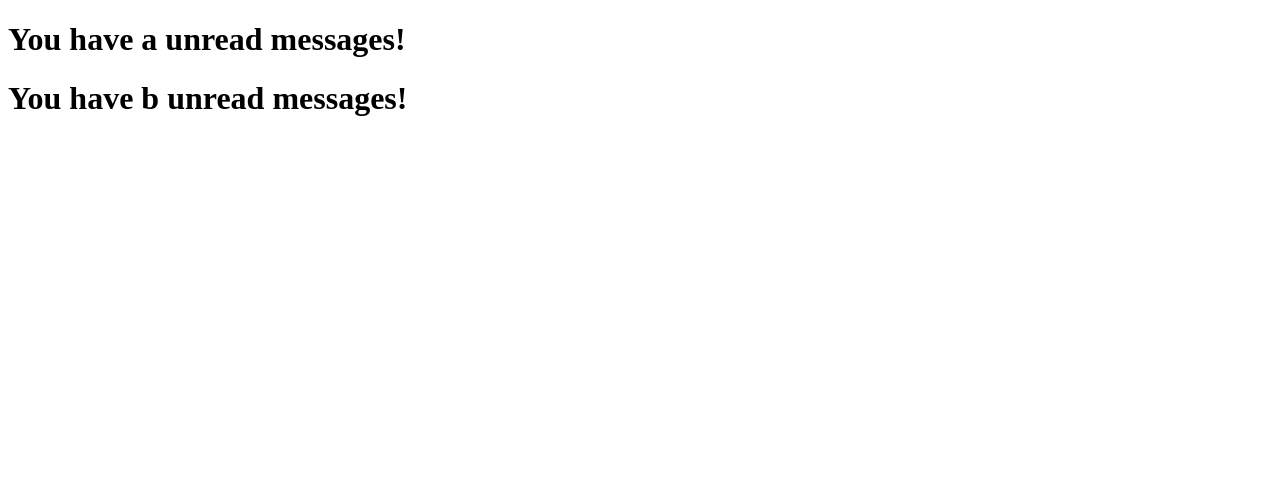
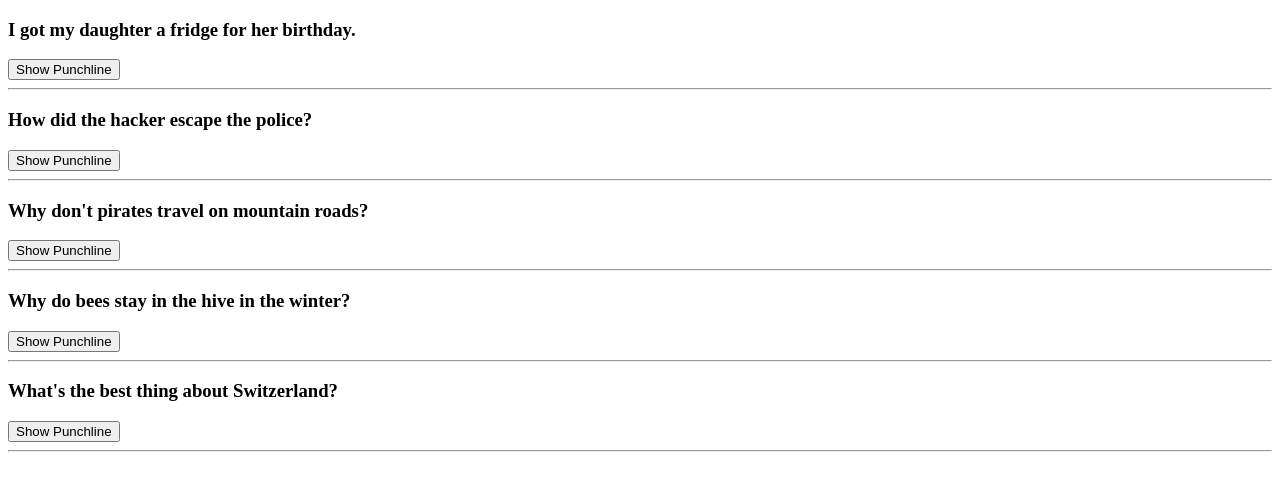
Before and after one commit to MehraDevesh2022/all-from-freeCodeCamp, a React (Create React App) app in the folder react-with-Bobs-ziroll/challange/min-challanges/: page / in a window 1280 px wide. Shown: the top 490 px of the page. Built offline with nearby package versions, Linux system fonts and the light colour scheme.

Commit message:
joke challange : added

```diff
--- a/react-with-Bobs-ziroll/challange/min-challanges/src/App.js
+++ b/react-with-Bobs-ziroll/challange/min-challanges/src/App.js
@@ -9,8 +9,7 @@ import AndOptr from "./component/AndAndOptr";
 function App() {
   // const [squares, setSquares] = React.useState(boxes)
 
-  // joke challange :
-  const [isShown, setIsShwon] = React.useState(false)
+
 
   // const isTogle = (propID)=>{
   //   let newARR  =  squares.map(item =>{
@@ -31,10 +30,7 @@ function App() {
   // }
 
 
-  // Joke1.jsx
-  const isToggle = () => {
-    setIsShwon(prvVal => !prvVal)
-  }
+
 
 
   return (
@@ -56,18 +52,15 @@ function App() {
      ))} */}
 
           {/* Jokes */}
-     {/* {jokesData.map(joke =>(
+     {jokesData.map(joke =>(
       //  console.log(joke);
        <Joke  key = {joke.id}
               myJoke ={joke}
-              IsShown ={isShown}
-              isToggle = {isToggle}
+              />
 
-       />
+    ) )}
 
-    ) )} */}
-
-    <AndOptr/>
+    {/* <AndOptr/>  */}
 
     </div>
   );
--- a/react-with-Bobs-ziroll/challange/min-challanges/src/component/AndAndOptr.jsx
+++ b/react-with-Bobs-ziroll/challange/min-challanges/src/component/AndAndOptr.jsx
@@ -7,8 +7,6 @@ export default function AndOptr() {
    * - Only display the <h1> below if there are unread messages
    */
   return (
-    <div>
-     {messages &&  messages.map(msg => ( <h1>You have {msg} unread messages!</h1>))}
-    </div>
+    <div>{messages.length > 0 && <h1>You have {messages.length} unread messages!</h1>}</div>
   );
 }
--- a/react-with-Bobs-ziroll/challange/min-challanges/src/component/Joke1.jsx
+++ b/react-with-Bobs-ziroll/challange/min-challanges/src/component/Joke1.jsx
@@ -6,14 +6,24 @@ export default function Joke(props) {
    * - Create state `isShown` (boolean, default to `false`)
    * - Add a button that toggles the value back and forth
    * - Only display the punchline paragraph if `isShown` is true
+   *
    */
-  console.log(props);
+
+  // joke challange :
+  const [isShown, setIsShwon] = React.useState(false);
+
+  // Joke1.jsx
+  const isToggle = () => {
+    setIsShwon((prvVal) => !prvVal);
+  };
 
   return (
     <div>
       {props.myJoke.setup && <h3>{props.myJoke.setup}</h3>}
-      {props.IsShown && <p>{props.myJoke.punchline}</p>}
-      <button onClick={props.isToggle}>Punchline</button>
+      {isShown && <p>{props.myJoke.punchline}</p>}
+      <button onClick={isToggle}>
+        {isShown ? `Hide punchline` : `Show Punchline`}
+      </button>
       <hr />
     </div>
   );
```
